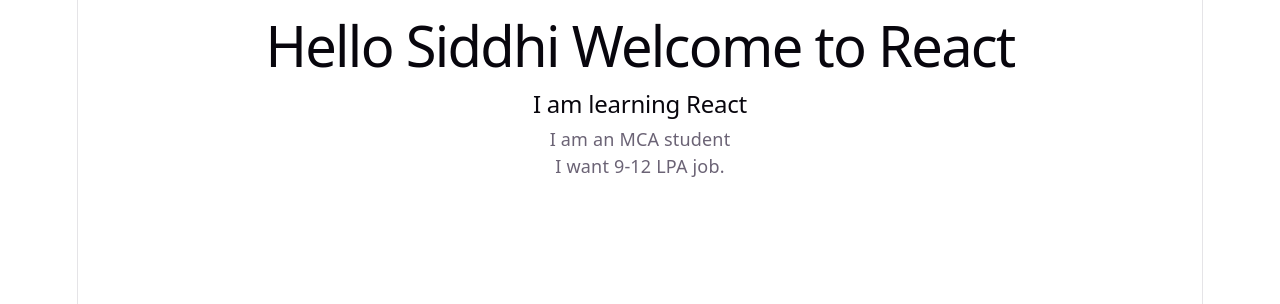
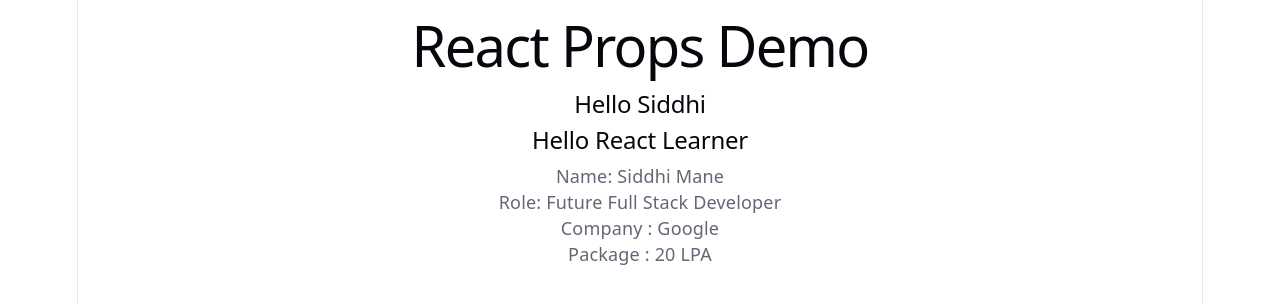
Before and after one commit to Siddhi1432/React, a React (Vite) app in the folder react-basics/: page / in a window 1280 px wide. Shown: the top 304 px of the page. Built offline with nearby package versions, Linux system fonts and the light colour scheme.

Commit message:
Task 3: Learned and implemented props

```diff
--- a/react-basics/src/App.jsx
+++ b/react-basics/src/App.jsx
@@ -2,13 +2,20 @@
 import Profile from "./components/Profile"
 import Goal from "./components/Goal"
 
-function App(){
+function App() {
   return (
     <div>
-      <h1>Hello Siddhi Welcome to React</h1>
-      <Welcome/>
-      <Profile/>
-      <Goal/>
+      <h1>React Props Demo</h1>
+
+      <Welcome name="Siddhi" />
+      <Welcome name="React Learner" />
+
+      <Profile
+        name="Siddhi Mane"
+        role="Future Full Stack Developer"
+      />
+
+      <Goal company = "Google" package = "20 LPA"/>
     </div>
   )
 }
--- a/react-basics/src/components/Goal.jsx
+++ b/react-basics/src/components/Goal.jsx
@@ -1,4 +1,9 @@
-function Goal(){
-    return <p>I want 9-12 LPA job.</p>
+function Goal(props){
+    return (
+        <div>
+            <p>Company : {props.company}</p>
+            <p>Package : {props.package}</p>
+        </div>
+    )
 }
 export default Goal
--- a/react-basics/src/components/Profile.jsx
+++ b/react-basics/src/components/Profile.jsx
@@ -1,4 +1,9 @@
-function Profile(){
-   return <p>I am an MCA student</p>
+function Profile(props){
+   return (
+    <div>
+        <p>Name: {props.name}</p>
+        <p>Role: {props.role}</p>
+    </div>
+   )
 }
 export default Profile
--- a/react-basics/src/components/Welcome.jsx
+++ b/react-basics/src/components/Welcome.jsx
@@ -1,5 +1,5 @@
-function Welcome(){
-    return <h2>I am learning React</h2>
+function Welcome(props){
+    return <h2>Hello {props.name}</h2>
 }
 
 export default Welcome
```
